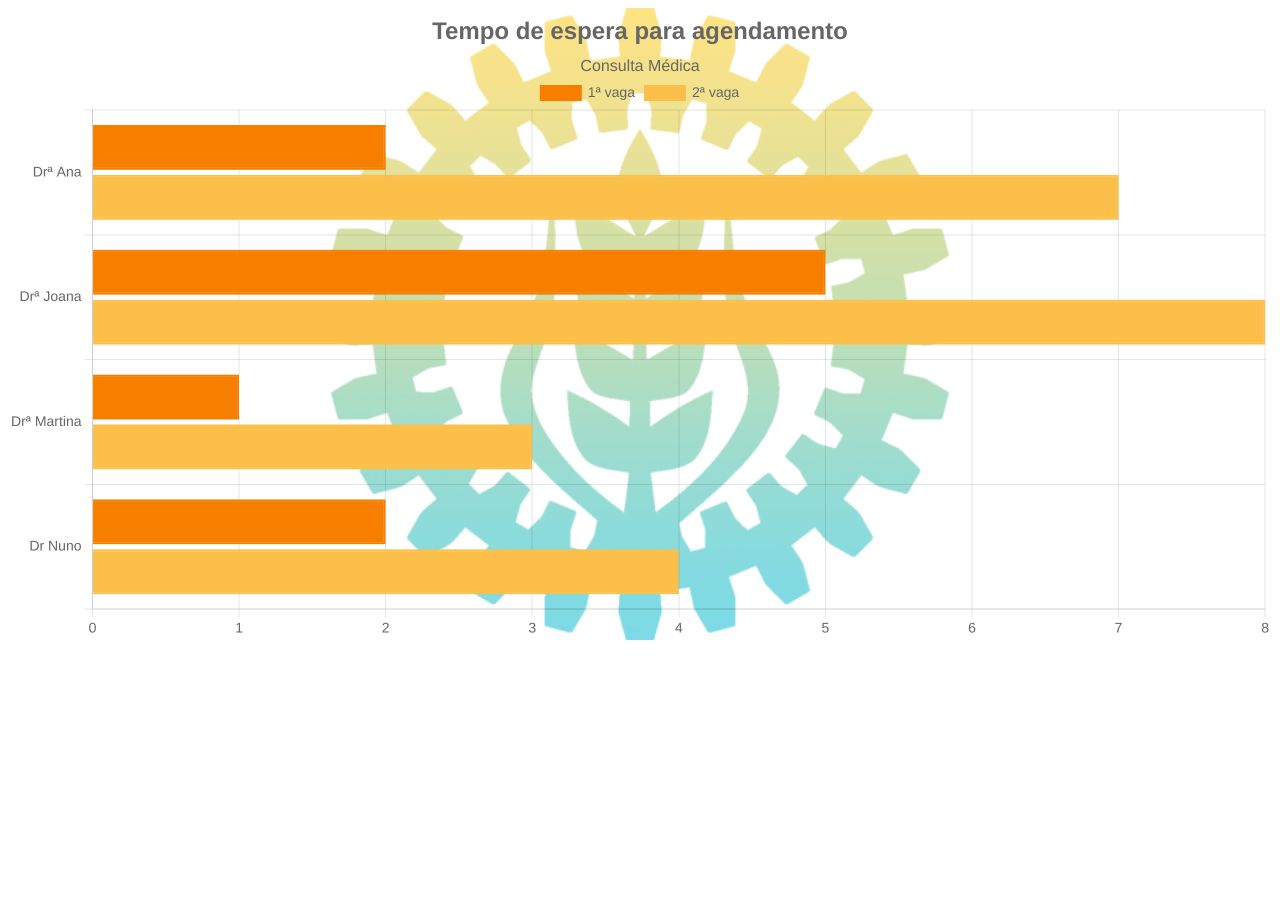
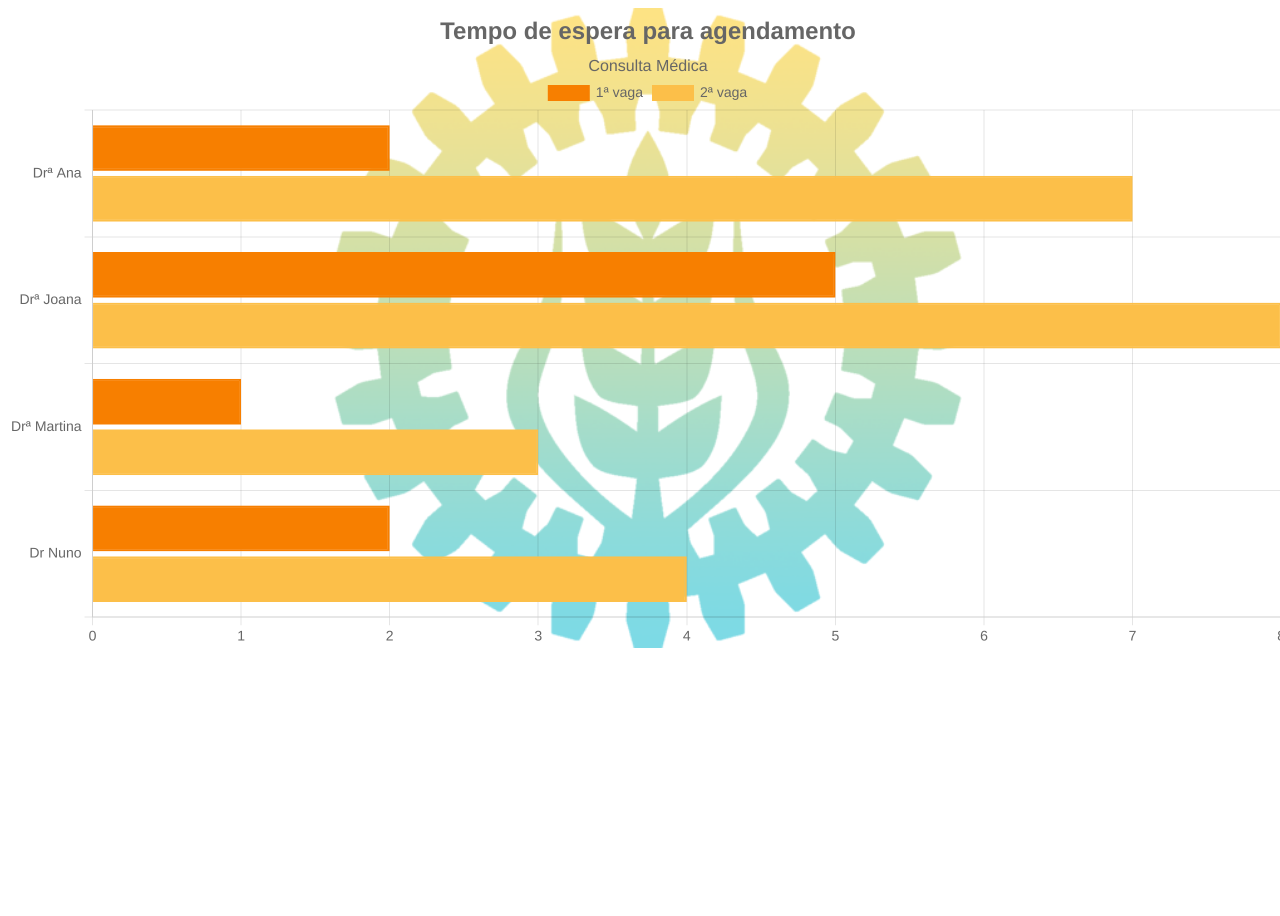
Before and after one commit to nunogand/monitor, a Jekyll site: the page built from medicos.html, in a window 1280 px wide. Built offline with Jekyll 4.4.1, drawn with Linux system fonts in a browser that asks for light colours.

Commit message:
mudanças no tamanho

```diff
--- a/medicos.html
+++ b/medicos.html
@@ -4,7 +4,7 @@ layout: default
 
 
 
-<div>
+<div class="chart-container" style="position: relative; height:100vh; width:100vw">
 <canvas id="myChart" class="grafico"></canvas>
 </div>
 
```
